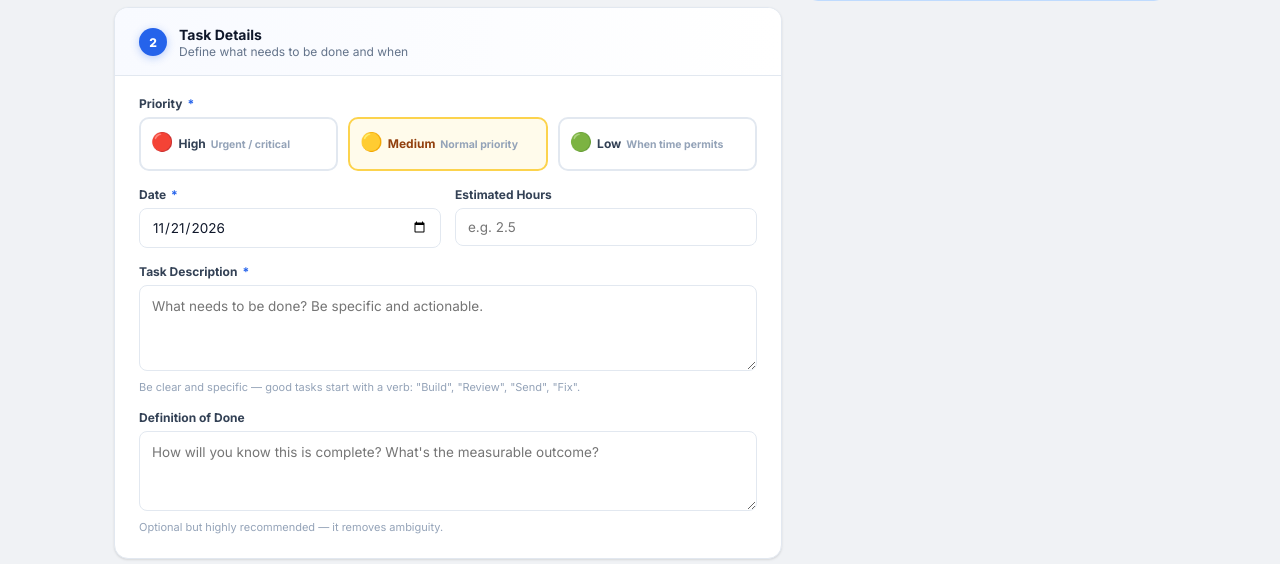
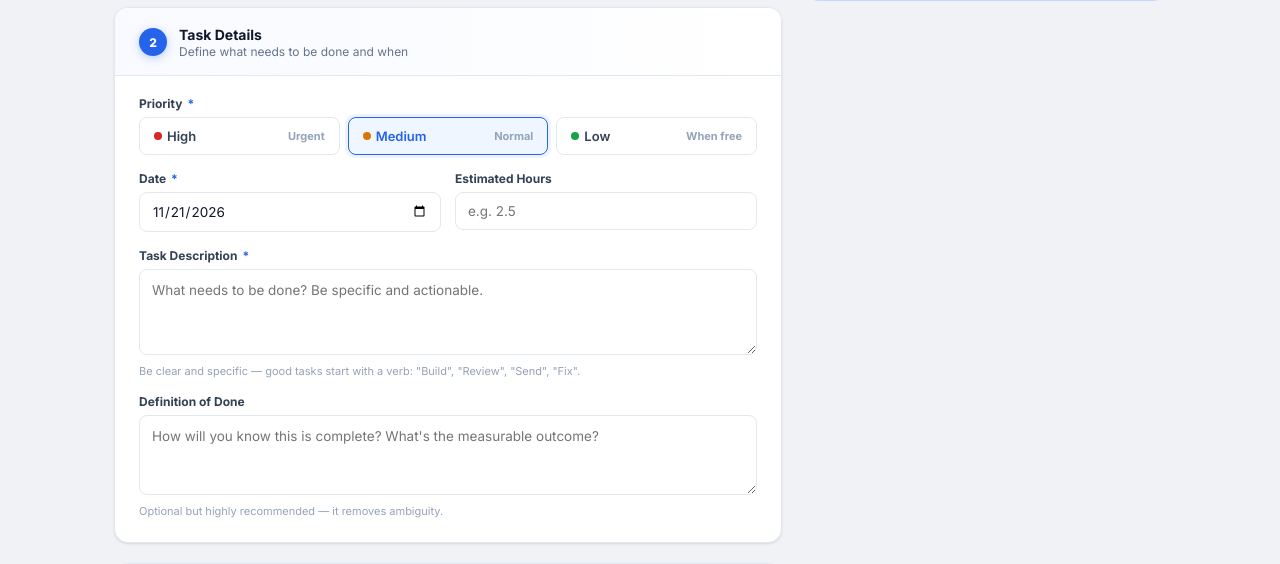
Before and after one commit to DhrumiZIU/Task_Management, a Flask app: page /task/add in a window 1280 px wide. Shown: the part 525-1089 px from the top of the page. Run offline with Flask 3, Linux system fonts and the light colour scheme; the visitor is signed in with stand-in values (Sample User, id 1); data comes from the database, SQL or seed files in the repository; some libraries are stand-ins or nearby versions.

Commit message:
style: cleaner professional UI — remove emoji colors, minimal priority picker, refined KPI cards
Co-Authored-By: Claude Sonnet 4.6 <noreply@anthropic.com>

```diff
--- a/templates/add_task.html
+++ b/templates/add_task.html
@@ -195,9 +195,9 @@ body {
 }
 .at-person-card.selected {
   border-color: var(--primary);
-  background: linear-gradient(135deg, #f0f7ff, #fff);
-  box-shadow: 0 0 0 3px rgba(37,99,235,.12), var(--shadow-md);
-  transform: translateY(-2px);
+  background: #f8fbff;
+  box-shadow: 0 0 0 3px rgba(37,99,235,.10);
+  transform: translateY(-1px);
 }
 .at-person-card.selected::after {
   content: '✓';
@@ -223,38 +223,34 @@ body {
 
 /* ── Priority picker ── */
 .at-pri-row {
-  display: grid; grid-template-columns: repeat(3, 1fr); gap: 10px;
-  margin-bottom: 0;
+  display: flex; gap: 8px;
 }
 .at-pri-opt {
-  border: 2px solid var(--border);
-  border-radius: 10px;
-  padding: 12px 10px;
-  text-align: center;
+  flex: 1;
+  border: 1.5px solid var(--border);
+  border-radius: 8px;
+  padding: 10px 14px;
+  display: flex; align-items: center; gap: 8px;
   cursor: pointer;
   transition: all .15s;
   user-select: none;
+  background: var(--surface);
 }
 .at-pri-opt input[type=radio] { display: none; }
-.at-pri-opt-icon { font-size: 18px; margin-bottom: 5px; display: block; }
-.at-pri-opt-label { font-size: 12px; font-weight: 700; display: block; }
-.at-pri-opt-desc  { font-size: 10.5px; color: var(--text4); margin-top: 2px; display: block; }
+.at-pri-dot { width: 8px; height: 8px; border-radius: 50%; flex-shrink: 0; }
+.at-pri-opt[data-pri="High"]   .at-pri-dot { background: #dc2626; }
+.at-pri-opt[data-pri="Medium"] .at-pri-dot { background: #d97706; }
+.at-pri-opt[data-pri="Low"]    .at-pri-dot { background: #16a34a; }
+.at-pri-opt-label { font-size: 13px; font-weight: 600; color: var(--text2); }
+.at-pri-opt-desc  { font-size: 11px; color: var(--text4); margin-left: auto; }
 
-.at-pri-opt[data-pri="High"]:hover,
-.at-pri-opt[data-pri="High"].selected {
-  border-color: #fca5a5; background: #fef2f2;
+.at-pri-opt:hover { border-color: var(--border2); background: var(--bg); }
+.at-pri-opt.selected {
+  border-color: var(--primary);
+  background: var(--primary-lt);
+  box-shadow: 0 0 0 3px rgba(37,99,235,.08);
 }
-.at-pri-opt[data-pri="High"].selected .at-pri-opt-label { color: #b91c1c; }
-.at-pri-opt[data-pri="Medium"]:hover,
-.at-pri-opt[data-pri="Medium"].selected {
-  border-color: #fcd34d; background: #fffbeb;
-}
-.at-pri-opt[data-pri="Medium"].selected .at-pri-opt-label { color: #92400e; }
-.at-pri-opt[data-pri="Low"]:hover,
-.at-pri-opt[data-pri="Low"].selected {
-  border-color: #86efac; background: #f0fdf4;
-}
-.at-pri-opt[data-pri="Low"].selected .at-pri-opt-label { color: #15803d; }
+.at-pri-opt.selected .at-pri-opt-label { color: var(--primary); }
 
 /* ── Form fields ── */
 .at-fields { display: flex; flex-direction: column; gap: 16px; }
@@ -509,21 +505,21 @@ body {
             <div class="at-pri-row" id="pri-row">
               <label class="at-pri-opt" data-pri="High" onclick="selectPriority(this)">
                 <input type="radio" name="_priority_visual" value="High">
-                <span class="at-pri-opt-icon">🔴</span>
+                <span class="at-pri-dot"></span>
                 <span class="at-pri-opt-label">High</span>
-                <span class="at-pri-opt-desc">Urgent / critical</span>
+                <span class="at-pri-opt-desc">Urgent</span>
               </label>
               <label class="at-pri-opt selected" data-pri="Medium" onclick="selectPriority(this)">
                 <input type="radio" name="_priority_visual" value="Medium" checked>
-                <span class="at-pri-opt-icon">🟡</span>
+                <span class="at-pri-dot"></span>
                 <span class="at-pri-opt-label">Medium</span>
-                <span class="at-pri-opt-desc">Normal priority</span>
+                <span class="at-pri-opt-desc">Normal</span>
               </label>
               <label class="at-pri-opt" data-pri="Low" onclick="selectPriority(this)">
                 <input type="radio" name="_priority_visual" value="Low">
-                <span class="at-pri-opt-icon">🟢</span>
+                <span class="at-pri-dot"></span>
                 <span class="at-pri-opt-label">Low</span>
-                <span class="at-pri-opt-desc">When time permits</span>
+                <span class="at-pri-opt-desc">When free</span>
               </label>
             </div>
           </div>
@@ -652,7 +648,7 @@ function updatePreview() {
   var date   = document.getElementById('task_date').value || '';
   var hrs    = document.getElementById('est_hours').value || '';
   var pri    = document.getElementById('hidden-priority').value || 'Medium';
-  var priMap = {High:'🔴 High', Medium:'🟡 Medium', Low:'🟢 Low'};
+  var priMap = {High:'High', Medium:'Medium', Low:'Low'};
   var priCls = {High:'pv-pri-high', Medium:'pv-pri-medium', Low:'pv-pri-low'};
 
   if (!_member && !task) {
```
Also changed, not shown: templates/dashboard.html (+31 -17 lines).
